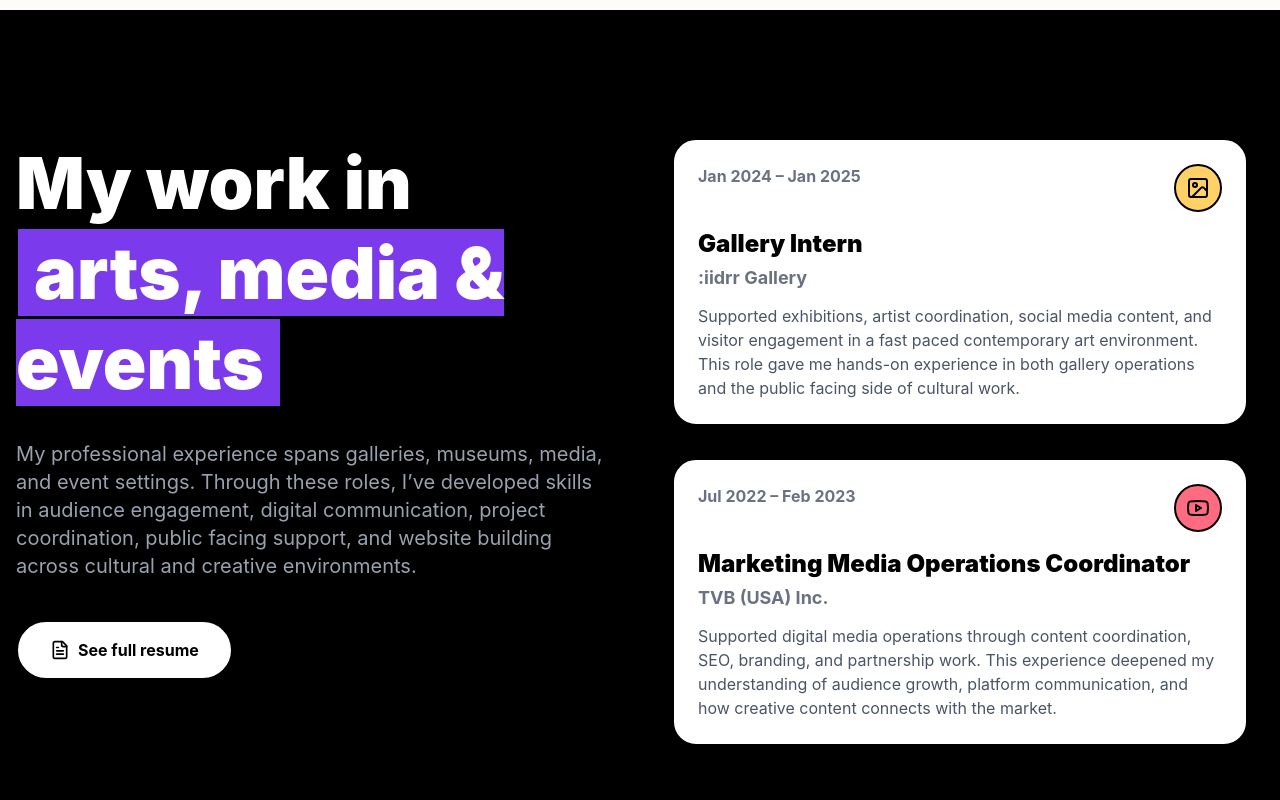
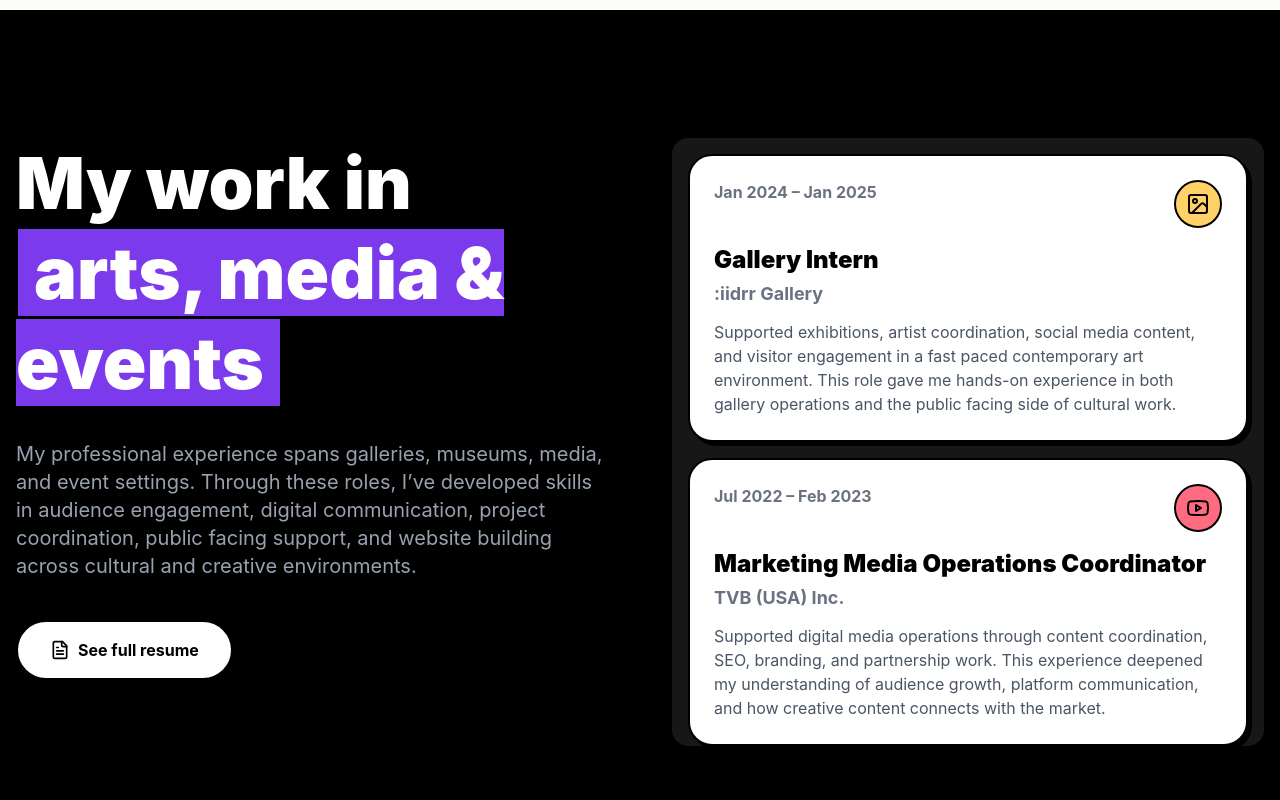
Before and after one commit to bbx99/my-portfolio, a React (Vite) app: page / in a window 1280 px wide. Shown: the part 3780-4580 px from the top of the page. Built offline with nearby package versions, Linux system fonts and the light colour scheme.

Commit message:
feat: add background and scroll animation to experience section

```diff
--- a/src/App.tsx
+++ b/src/App.tsx
@@ -318,19 +318,27 @@ const Experience = ({ onSeeResumeClick }) => {
           </p>
           <button onClick={onSeeResumeClick} className="brutal-btn-white flex items-center gap-2"> <FileText size={20} /> See full resume</button>
         </div>
-        <div className="space-y-8 max-h-[38rem] overflow-y-auto pr-4">
+        <div className="space-y-4 max-h-[38rem] overflow-y-auto p-4 bg-neutral-900 rounded-2xl">
           {jobs.map((job, i) => (
-            <div key={i} className="brutal-card p-6"> {/* Adjusted padding from p-8 to p-6 */}
-              <div className="flex justify-between items-start mb-4"> {/* Reduced margin-bottom */}
-                <span className="font-bold text-gray-500">{job.date}</span>
-                <div className={`w-12 h-12 rounded-full border-2 border-black ${job.color} flex items-center justify-center`}>
-                  {job.icon || <ArrowUpRight size={24} />}
+            <motion.div
+              key={i}
+              initial={{ opacity: 0, y: 20 }}
+              whileInView={{ opacity: 1, y: 0 }}
+              viewport={{ once: true }}
+              transition={{ duration: 0.5, delay: i * 0.1 }}
+            >
+              <div className="brutal-card p-6">
+                <div className="flex justify-between items-start mb-4">
+                  <span className="font-bold text-gray-500">{job.date}</span>
+                  <div className={`w-12 h-12 rounded-full border-2 border-black ${job.color} flex items-center justify-center`}>
+                    {job.icon || <ArrowUpRight size={24} />}
+                  </div>
                 </div>
+                <h3 className="text-2xl font-black mb-1">{job.title}</h3>
+                {job.company && <h4 className="text-lg font-bold text-gray-500 mb-3">{job.company}</h4>}
+                <p className="text-gray-600">{job.description}</p>
               </div>
-              <h3 className="text-2xl font-black mb-1">{job.title}</h3> {/* Slightly smaller title */}
-              {job.company && <h4 className="text-lg font-bold text-gray-500 mb-3">{job.company}</h4>} {/* Adjusted text size and margin */}
-              <p className="text-gray-600">{job.description}</p>
-            </div>
+            </motion.div>
           ))}
         </div>
       </div>
```
